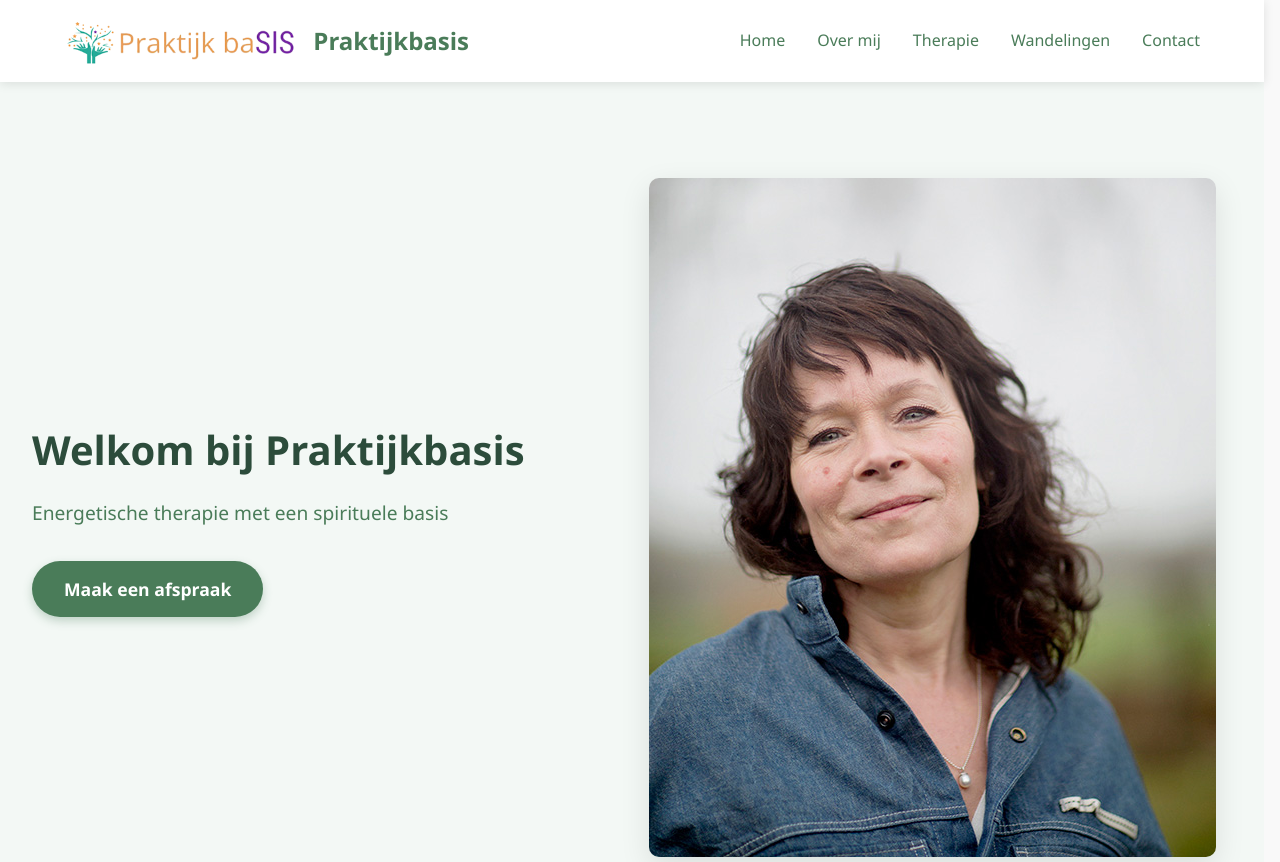
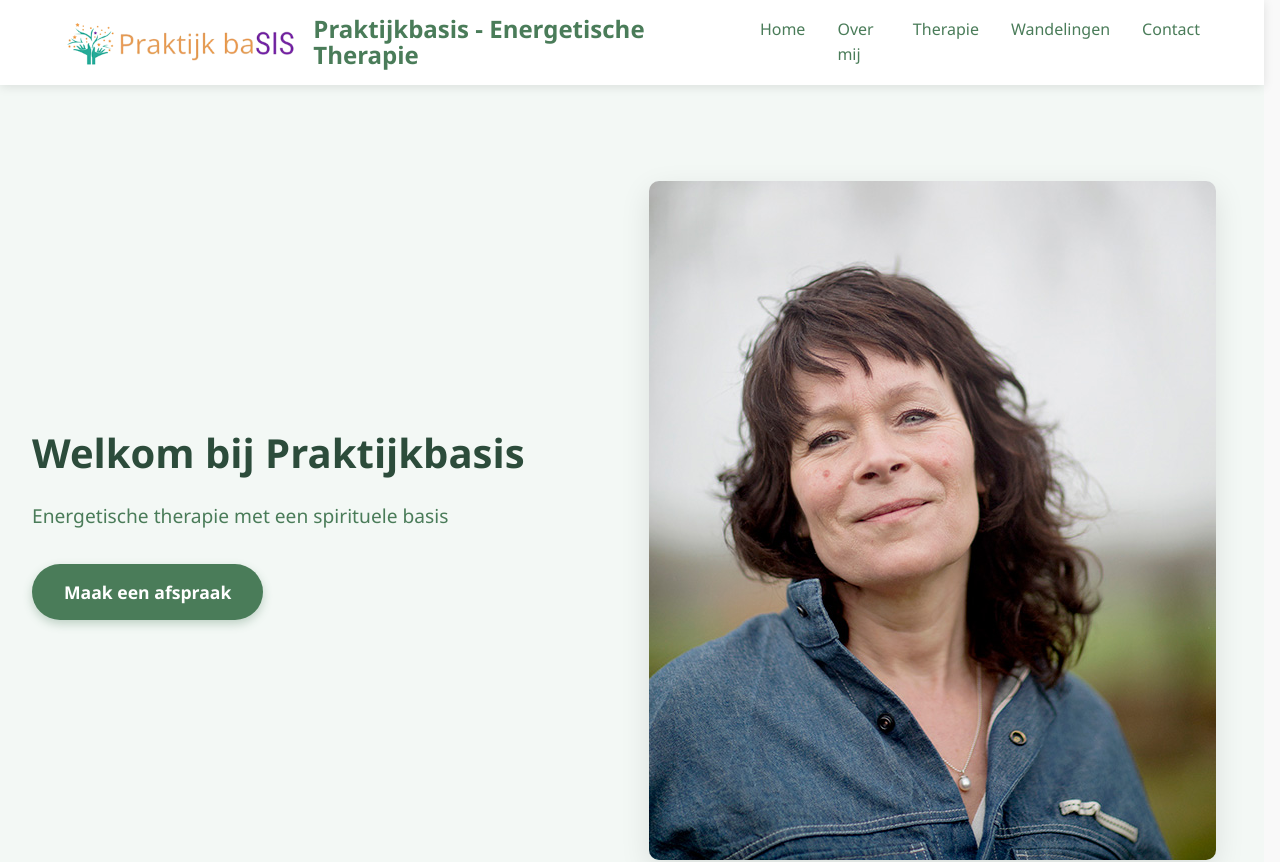
Before and after one commit to Voskesss/voorjouwsucces2025, a React (Vite) app: page / in a window 1280 px wide. Shown: the top 862 px of the page. Built offline with nearby package versions, Linux system fonts and the light colour scheme.

Commit message:
Update header titel met extra informatie

```diff
--- a/src/components/Header.jsx
+++ b/src/components/Header.jsx
@@ -14,7 +14,7 @@ function Header() {
       <div className="header-container">
         <div className="logo-container">
           <img src={logoNieuw} alt="Praktijkbasis Logo" className="logo" />
-          <h1>Praktijkbasis</h1>
+          <h1>Praktijkbasis - Energetische Therapie</h1>
         </div>
 
         <div className="mobile-nav-toggle" onClick={toggleNav}>
```
